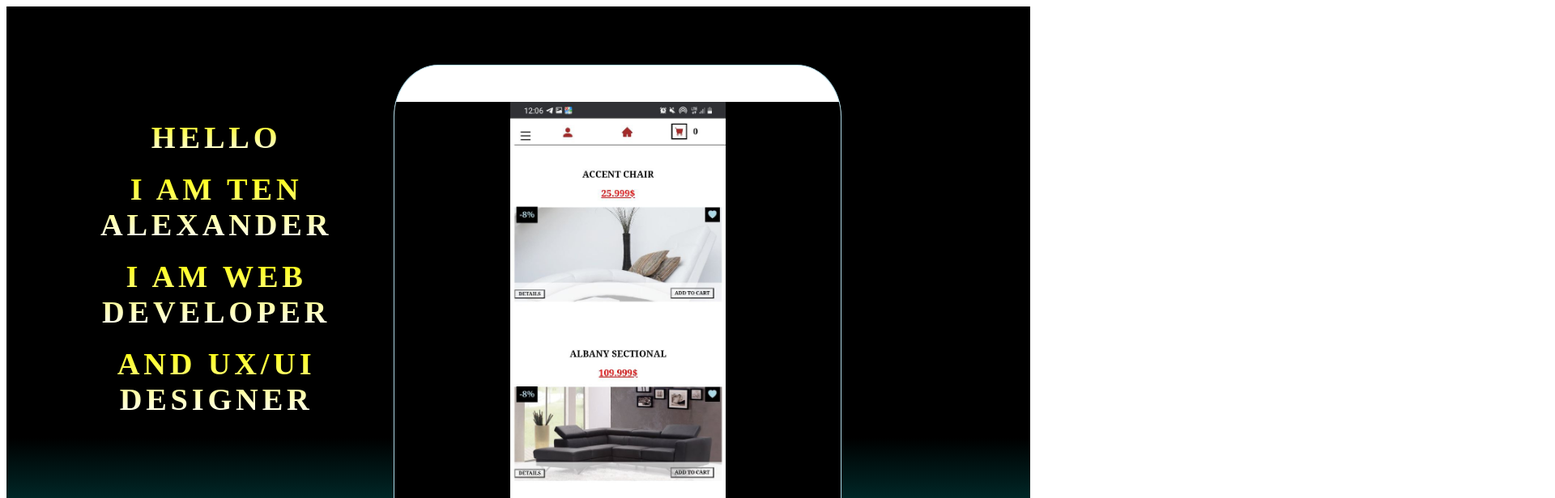
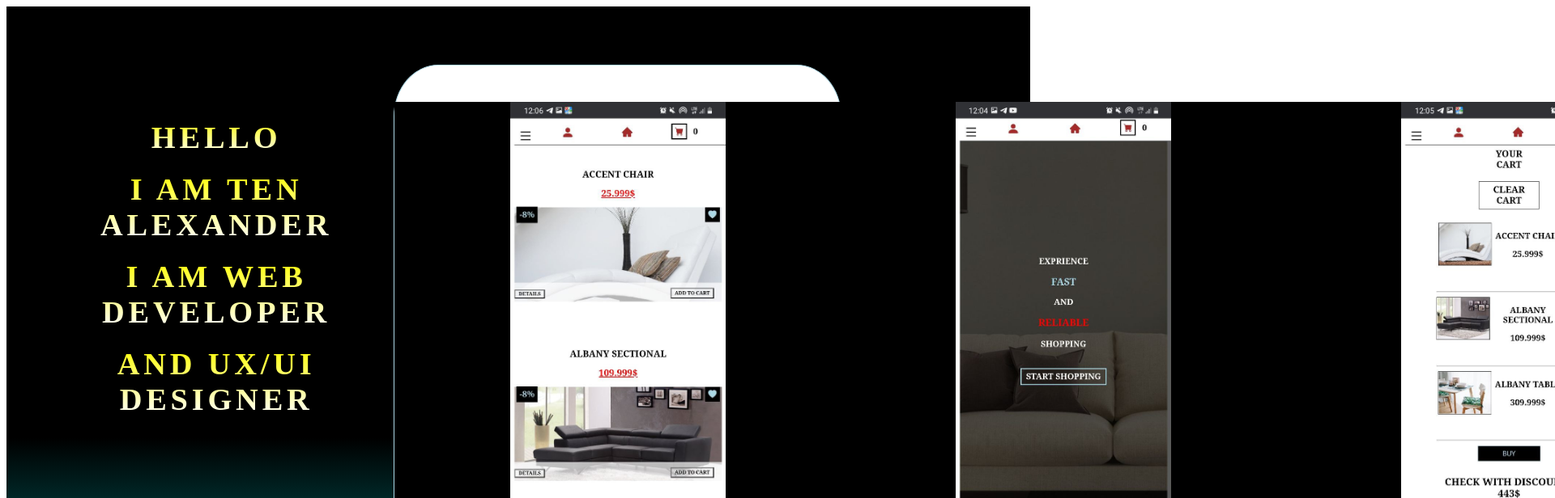
Before and after one commit to sashaTen/Portfolio, a React (Create React App) app: page / in a window 1280 px wide. Shown: the top 616 px of the page at 81% size, 1920 px wide, since content can reach past the window. Built offline with nearby package versions, Linux system fonts and the light colour scheme; a web font is replaced by a local one.

Commit message:
now  i  have t he  gallery  of   the   images

```diff
--- a/src/components/expirience.js
+++ b/src/components/expirience.js
@@ -1,5 +1,6 @@
 import image from "../photo/furniture.jpg";
-
+import image2 from "../photo/furniture1.jpg";
+import image3 from "../photo/furniture2.jpg";
 const Projects = () => {
   return (
     <div className="projectContainer">
@@ -7,8 +8,12 @@ const Projects = () => {
         <div className="projectImg1">
           <img className="projectImg1" src={image} />
         </div>
-        <div className="projectImg2"></div>
-        <div className="projectImg3"></div>
+        <div className="projectImg2">
+          <img className="projectImg2" src={image2} />
+        </div>
+        <div className="projectImg3" src={image}>
+          <img className="projectImg2" src={image3} />
+        </div>
       </article>
     </div>
   );
--- a/src/index.css
+++ b/src/index.css
@@ -110,7 +110,6 @@
 
 .projectContainer {
   background: white;
-  overflow: hidden;
 }
 .galleryContainer {
   position: relative;
@@ -123,16 +122,9 @@
 .projectImg1,
 .projectImg2,
 .projectImg3 {
-  background: transparent;
   width: 100%;
   height: 100%;
   object-fit: contain;
-}
-.projectImg2 {
-  background: red;
-}
-.projectImg3 {
-  background: blue;
 }
 
 @media screen and (max-width: 680px) {
```
